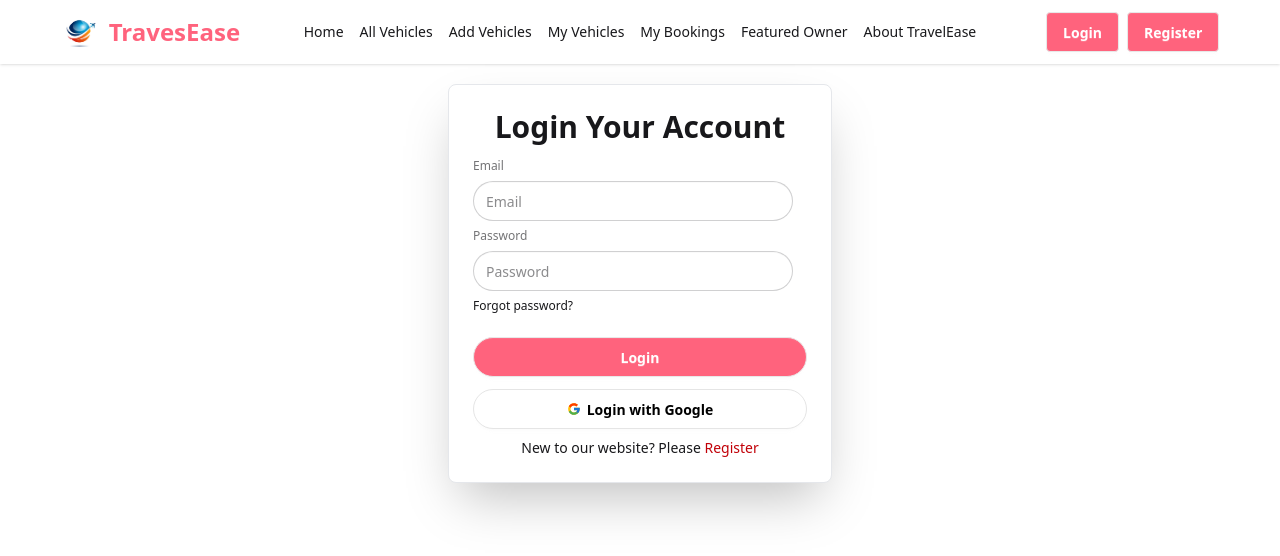
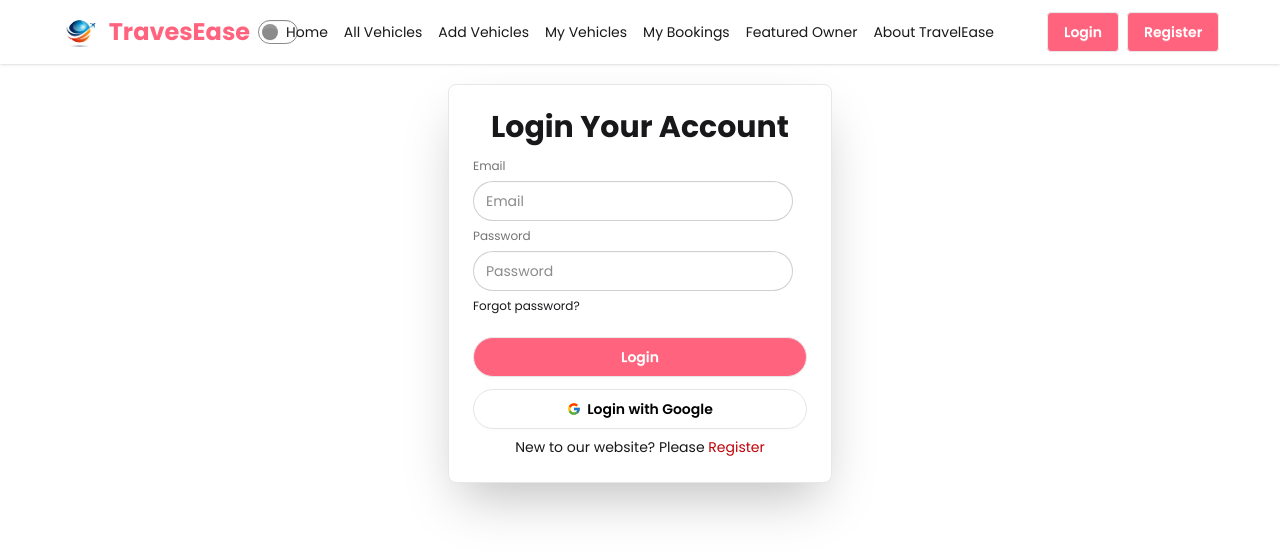
Before and after one commit to mehers-bonna/travel-ease-client, a React (Vite) app: page /auth/login in a window 1280 px wide. Shown: the top 556 px of the page. Built offline with nearby package versions, Linux system fonts and the light colour scheme; no server answers.

Commit message:
added all files changes

```diff
--- a/index.html
+++ b/index.html
@@ -1,13 +1,22 @@
 <!doctype html>
-<html lang="en">
+<html lang="en" data-theme="light">
+
 <head>
   <meta charset="UTF-8" />
   <link rel="icon" type="image/svg+xml" href="/vite.svg" />
   <meta name="viewport" content="width=device-width, initial-scale=1.0" />
   <title>travel-ease-client</title>
+
+  <!-- poppins font -->
+  <link rel="preconnect" href="https://fonts.googleapis.com" />
+  <link rel="preconnect" href="https://fonts.gstatic.com" crossorigin />
+  <link href="https://fonts.googleapis.com/css2?family=Poppins:wght@300;400;500;600;700&display=swap"
+    rel="stylesheet" />
 </head>
+
 <body>
   <div id="root"></div>
   <script type="module" src="/src/main.jsx"></script>
 </body>
+
 </html>
--- a/src/components/Navbar/Navbar.jsx
+++ b/src/components/Navbar/Navbar.jsx
@@ -1,4 +1,4 @@
-import React, { use } from 'react';
+import React, { use, useEffect, useState } from 'react';
 import { Link, NavLink, useNavigate } from 'react-router';
 import { AuthContext } from '../../Context/AuthContext';
 import { toast } from 'react-toastify';
@@ -8,6 +8,21 @@ import travelLogo from '../../assets/travelLogo.jpg';
 const Navbar = () => {
 
     const { user, signOutUser } = use(AuthContext);
+    const [theme, setTheme] = useState(localStorage.getItem('theme') || "light")
+
+    useEffect(() => {
+        const html = document.querySelector('html')
+        html.setAttribute("data-theme", theme)
+        localStorage.setItem("theme", theme)
+    }, [theme])
+
+    const handleTheme = (checked) => {
+        setTheme(checked ? "dark" : "light")
+
+    }
+
+
+
     const navigate = useNavigate();
     const handleLogOut = () => {
         console.log("user trying to log out")
@@ -45,6 +60,12 @@ const Navbar = () => {
                         </div>
                         <img className='h-10 w-10 rounded-full' src={travelLogo} alt="" />
                         <Link to='/' className="text-error text-2xl font-bold ml-2">TravesEase</Link>
+                        <input
+                            type="checkbox"
+                            checked={theme === "dark"}
+                            onChange={(e) => handleTheme(e.target.checked)}
+                            className="toggle toggle-error ml-2"
+                        />
                     </div>
                     <div className="navbar-center hidden lg:flex">
                         <ul className="flex gap-4 text-sm ">
@@ -139,7 +160,7 @@ const Navbar = () => {
                     </div>
                 </div>
             </div>
-            <div>{user && user.email}</div>
+            {/* <div>{user && user.email}</div> */}
         </div>
     );
 };
--- a/src/index.css
+++ b/src/index.css
@@ -1,14 +1,20 @@
 @import "tailwindcss";
- @plugin "daisyui" {
-  themes: light --default;
+  @plugin "daisyui" {
+   themes: light --default, dark --prefersdark;
  }
+
+ @custom-variant dark (&:where([data-theme=dark], [data-theme=dark] *));
 
 @plugin "daisyui/theme" {
   name: "light";
   default: true;
   --color-primary: blue;
   --color-secondary: teal;
-    --color-error-content: oklch(98% 0.01 30);
+  --color-error-content: oklch(98% 0.01 30);
 
 
 }
+
+* {
+  font-family: "Poppins", sans-serif;
+}
--- a/src/pages/Add Vehicles/AddVehicles.jsx
+++ b/src/pages/Add Vehicles/AddVehicles.jsx
@@ -1,10 +1,11 @@
-import React, { useState } from 'react';
+import React, { use, useState } from 'react';
 import { AuthContext } from '../../Context/AuthContext';
 import { toast } from 'react-toastify';
 import { Link, useNavigate } from 'react-router';
 import Spinner from '../../components/Spinner/Spinner';
 
 const AddVehicles = () => {
+  const {user} = use(AuthContext)
   const navigate = useNavigate();
   const [loading, setLoading] = useState(false);
 
@@ -31,6 +32,7 @@ const AddVehicles = () => {
         method: "POST",
         headers: {
             "Content-Type": "application/json",
+            authorization: `Bearer ${user.accessToken}`
         },
         body: JSON.stringify(formData)
     })
--- a/src/pages/Login/Login.jsx
+++ b/src/pages/Login/Login.jsx
@@ -11,7 +11,7 @@ const Login = () => {
 
   const location = useLocation();
   const navigate = useNavigate();
-  console.log(location);
+  // console.log(location);
 
   const handleLogIn = (event) => {
     event.preventDefault();
--- a/src/pages/My Bookings/MyBookings.jsx
+++ b/src/pages/My Bookings/MyBookings.jsx
@@ -7,11 +7,15 @@ const MyBookings = () => {
     const { user } = use(AuthContext);
     const [vehicles, setVehicles] = useState([]);
     const [loading, setLoading] = useState(true);
-    // const navigate = useNavigate();
 
 
     useEffect(() => {
-            fetch(`http://localhost:3000/myBookings?email=${user.email}`)
+            fetch(`http://localhost:3000/myBookings?email=${user.email}`, {
+                headers: {
+                authorization: `Bearer ${user.accessToken}`
+            }
+            })
+
                 .then(res => res.json())
                 .then(data => {
                     setVehicles(data)
@@ -21,7 +25,7 @@ const MyBookings = () => {
                 console.log(err);
                 setLoading(false);
             });
-        }, [user.email])
+        }, [user])
         if (loading) {
         return <Spinner />;
         }
--- a/src/pages/My Vehicles/MyVehicles.jsx
+++ b/src/pages/My Vehicles/MyVehicles.jsx
@@ -62,7 +62,7 @@ const MyVehicles = () => {
                 console.log(err);
                 setLoading(false);
             });
-    }, [])
+    }, [user])
 
     if (loading) {
         return <Spinner />;
--- a/src/pages/Register/Register.jsx
+++ b/src/pages/Register/Register.jsx
@@ -7,7 +7,7 @@ import { FcGoogle } from "react-icons/fc";
 
 const Register = () => {
 
-    const { createUser, updateUserProfile, signInWithGoogle } = use(AuthContext);
+  const { createUser, updateUserProfile, signInWithGoogle } = use(AuthContext);
   const navigate = useNavigate();
 
   const handleRegister = (event) => {
--- a/src/pages/Update Vehicle/UpdateVehicle.jsx
+++ b/src/pages/Update Vehicle/UpdateVehicle.jsx
@@ -27,7 +27,7 @@ const UpdateVehicle = () => {
         setTravel(data.result);
         setLoading(false);
       });
-  }, []);
+  }, [user, id]);
 
   const handleSubmit = (e) => {
     e.preventDefault();
--- a/src/pages/View Details/ViewDetails.jsx
+++ b/src/pages/View Details/ViewDetails.jsx
@@ -10,7 +10,7 @@ const ViewDetails = () => {
   // const travel = data.result
   // console.log(travel)
   const navigate = useNavigate();
-  const {id} = useParams()
+  const { id } = useParams()
   const [travel, setTravel] = useState({})
   const [loading, setLoading] = useState(false);
 
@@ -26,7 +26,7 @@ const ViewDetails = () => {
         setTravel(data.result)
         setLoading(false)
       })
-  }, [])
+  }, [user, id])
 
   const handleBookNow = () => {
     setLoading(true);
```
Also changed, not shown: src/Layouts/MainLayout.jsx (+0 -13 lines), src/Routes/Router.jsx (+0 -12 lines), 1 other file (tests, documents, lock files or other folders). Lines whose indentation alone changed are shown as unchanged.
